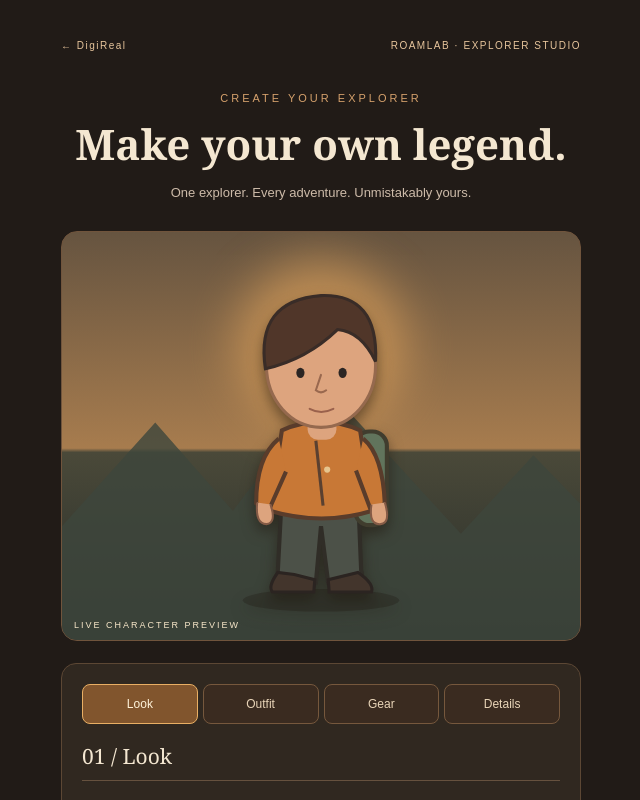
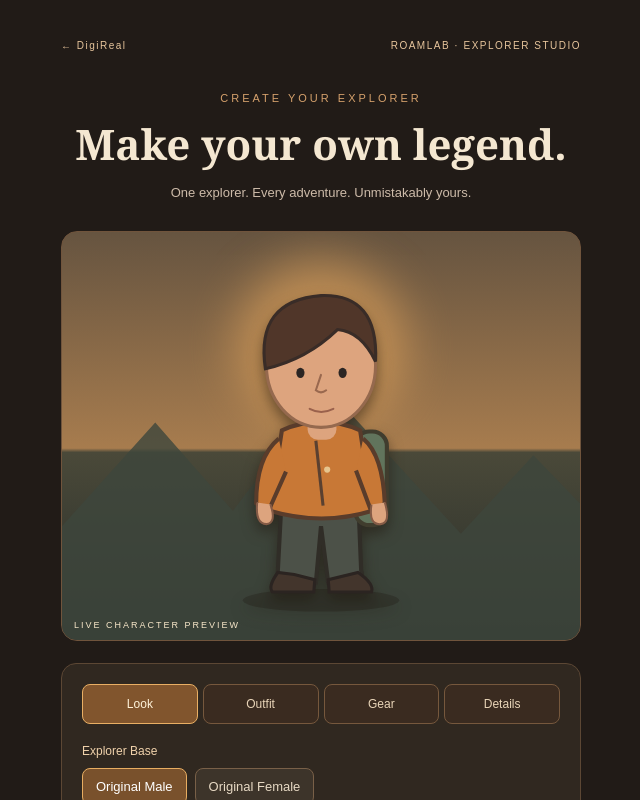
Before and after one commit to QinWei76/roamlab, a Next.js app: page /explorer/create in a window 1280 px wide. Shown: the top 800 px of the page, without its empty margins (319-959 px from the left). Built offline with nearby package versions, Linux system fonts and the light colour scheme.

Commit message:
Remove redundant explorer tab headings to eliminate duplicate and clipped text

```diff
--- a/src/app/explorer/create/page.tsx
+++ b/src/app/explorer/create/page.tsx
@@ -44,19 +44,19 @@ export default function CreateExplorer(){
  <div className="ex-heading"><p>CREATE YOUR EXPLORER</p><h1>Make your own legend.</h1><p>One explorer. Every adventure. Unmistakably yours.</p></div>
  <div className="ex-preview"><div className="ex-sun"/><div className="ex-mountains"/>{ready&&<ExplorerFigure e={e}/>}<span className="ex-preview-label">LIVE CHARACTER PREVIEW</span></div>
  <div className="ex-controls"><nav className="ex-tabs" aria-label="Explorer customization">{(["look","outfit","gear","details"] as const).map(t=><button type="button" key={t} aria-pressed={tab===t} className={tab===t?"active":""} onClick={()=>setTab(t)}>{t}</button>)}</nav>
- {tab==="look"&&<><div className="ex-section-title">01 / Look</div><label className="ex-label">Explorer Base</label><div className="ex-options">{([{id:"original-male",label:"Original Male"},{id:"original-female",label:"Original Female"}] as const).map(v=><button key={v.id} className={e.base===v.id?"active":""} onClick={()=>update({base:v.id})}>{v.label}</button>)}</div><label className="ex-label">Body Type</label><div className="ex-options">{(["compact","classic","tall"] as const).map(v=><button key={v} className={e.body===v?"active":""} onClick={()=>update({body:v})}>{v}</button>)}</div>
+ {tab==="look"&&<><label className="ex-label">Explorer Base</label><div className="ex-options">{([{id:"original-male",label:"Original Male"},{id:"original-female",label:"Original Female"}] as const).map(v=><button key={v.id} className={e.base===v.id?"active":""} onClick={()=>update({base:v.id})}>{v.label}</button>)}</div><label className="ex-label">Body Type</label><div className="ex-options">{(["compact","classic","tall"] as const).map(v=><button key={v} className={e.body===v?"active":""} onClick={()=>update({body:v})}>{v}</button>)}</div>
  <label className="ex-label">Skin Tone</label><Swatches values={colors.skin} value={e.skin} onChange={skin=>update({skin})}/>
  <label className="ex-label">Hair Style</label><div className="ex-options">{(["short","swept","curly","long"] as const).map(v=><button key={v} className={e.hairStyle===v?"active":""} onClick={()=>update({hairStyle:v})}>{v}</button>)}</div>
  <label className="ex-label">Hair Color</label><Swatches values={colors.hair} value={e.hairColor} onChange={hairColor=>update({hairColor})}/>
  <label className="ex-label">Facial Hair</label><div className="ex-options">{(["none","stubble","mustache","goatee","short","full"] as const).map(v=><button key={v} className={e.beard===v?"active":""} onClick={()=>update({beard:v})}>{v}</button>)}</div>
  {e.beard!=="none"&&<><label className="ex-label">Beard Color</label><Swatches values={colors.hair} value={e.beardColor} onChange={beardColor=>update({beardColor})}/><button className="ex-link" onClick={()=>update({beardColor:e.hairColor})}>Match hair color</button></>}
  </>}
- {tab==="outfit"&&<><div className="ex-section-title">02 / Outfit</div><label className="ex-label">Jacket</label><Swatches values={colors.jacket} value={e.jacket} onChange={jacket=>update({jacket})}/>
+ {tab==="outfit"&&<><label className="ex-label">Jacket</label><Swatches values={colors.jacket} value={e.jacket} onChange={jacket=>update({jacket})}/>
  <label className="ex-label">Pants</label><Swatches values={colors.pants} value={e.pants} onChange={pants=>update({pants})}/>
  </>}
- {tab==="gear"&&<><div className="ex-section-title">03 / Gear</div><label className="ex-label">Backpack</label><Swatches values={colors.pack} value={e.pack} onChange={pack=>update({pack})}/>
+ {tab==="gear"&&<><label className="ex-label">Backpack</label><Swatches values={colors.pack} value={e.pack} onChange={pack=>update({pack})}/>
  </>}
- {tab==="details"&&<><div className="ex-section-title">04 / Details</div><label className="ex-label" htmlFor="explorer-name">Explorer Name</label><input id="explorer-name" maxLength={28} value={e.name} onChange={event=>update({name:event.target.value})}/></>}
+ {tab==="details"&&<><label className="ex-label" htmlFor="explorer-name">Explorer Name</label><input id="explorer-name" maxLength={28} value={e.name} onChange={event=>update({name:event.target.value})}/></>}
  <button className="ex-save" onClick={save}>Save My Explorer</button>
  {saved&&<div className="ex-success" role="status">✓ Explorer saved on this device. <Link href="/adventure/create">Build Your Adventure →</Link></div>}
  <p className="ex-note">First interactive prototype: layered vector character. Character art is still a functional placeholder. Male and female base selection is stored, but the approved character artwork is not yet integrated.</p>
```
